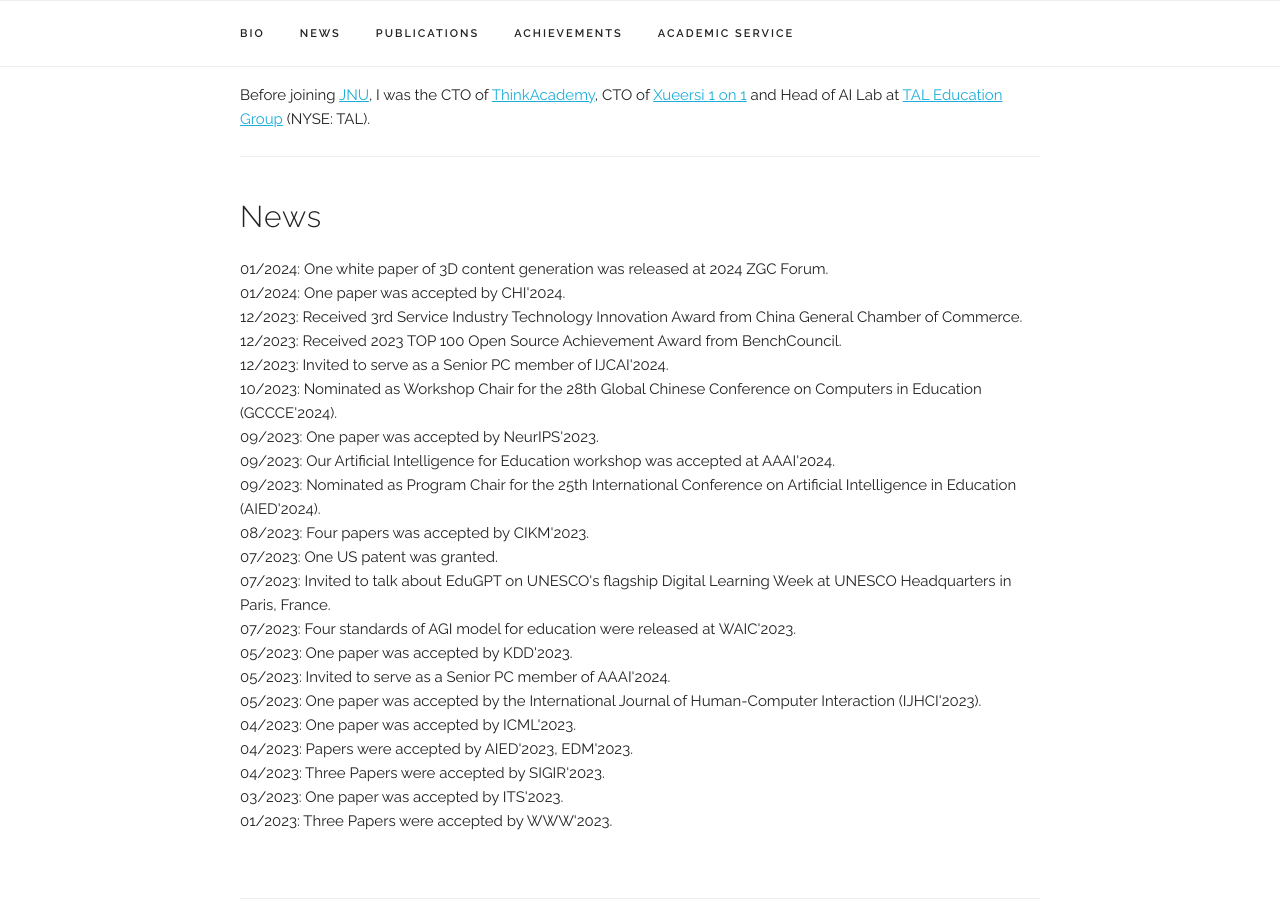
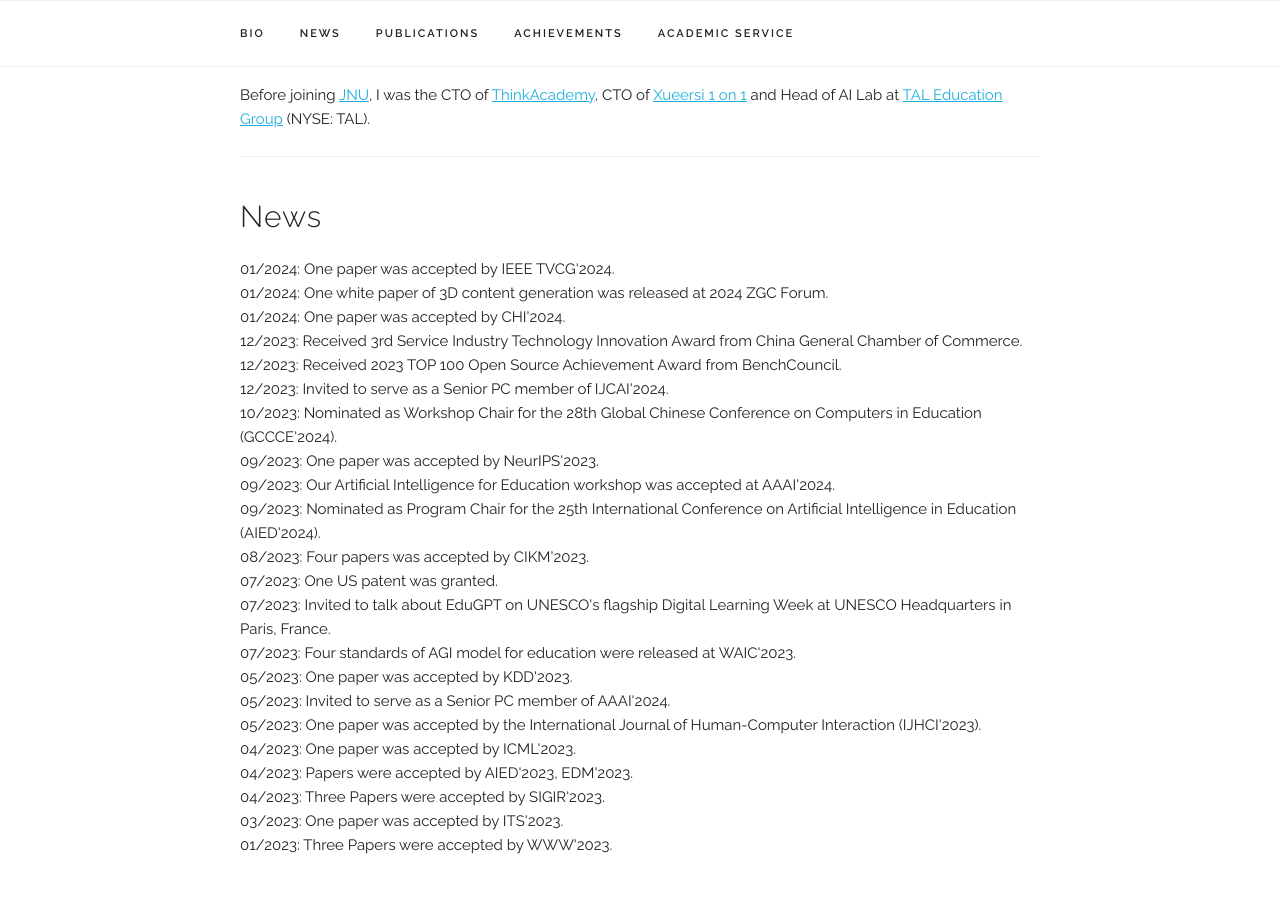
Before and after one commit to zitaoliu/zitaoliu.github.io, a Jekyll site: the page built from index.html, in a window 1280 px wide and 900 px high, scrolled down 552 px. Built offline with Jekyll 4.4.1, drawn with Linux system fonts in a browser that asks for light colours; some web fonts are replaced.

Commit message:
add TVCG paper

```diff
--- a/_data/news.yaml
+++ b/_data/news.yaml
@@ -1,4 +1,7 @@
 news:
+
+  - title: "One paper was accepted by IEEE TVCG'2024."
+    date: "01/2024"
 
   - title: "One white paper of 3D content generation was released at 2024 ZGC Forum."
     date: "01/2024"
```
